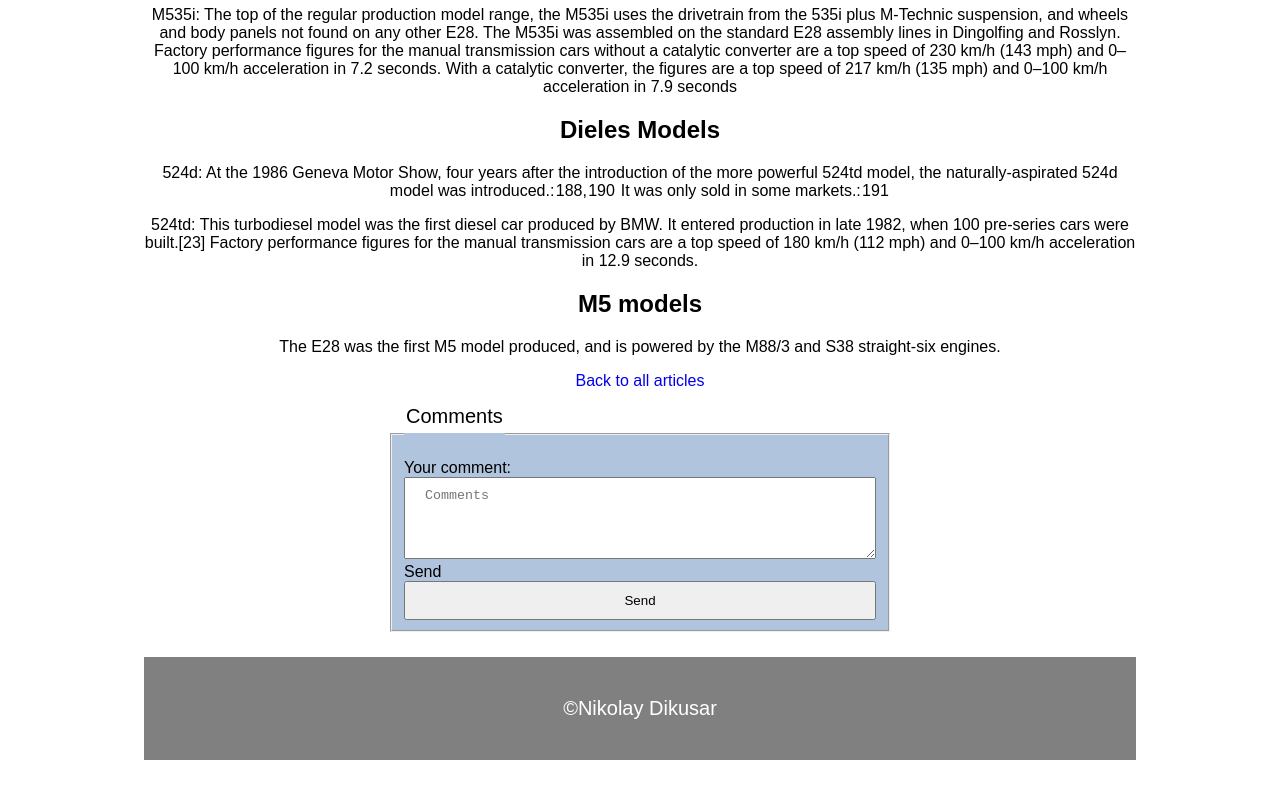
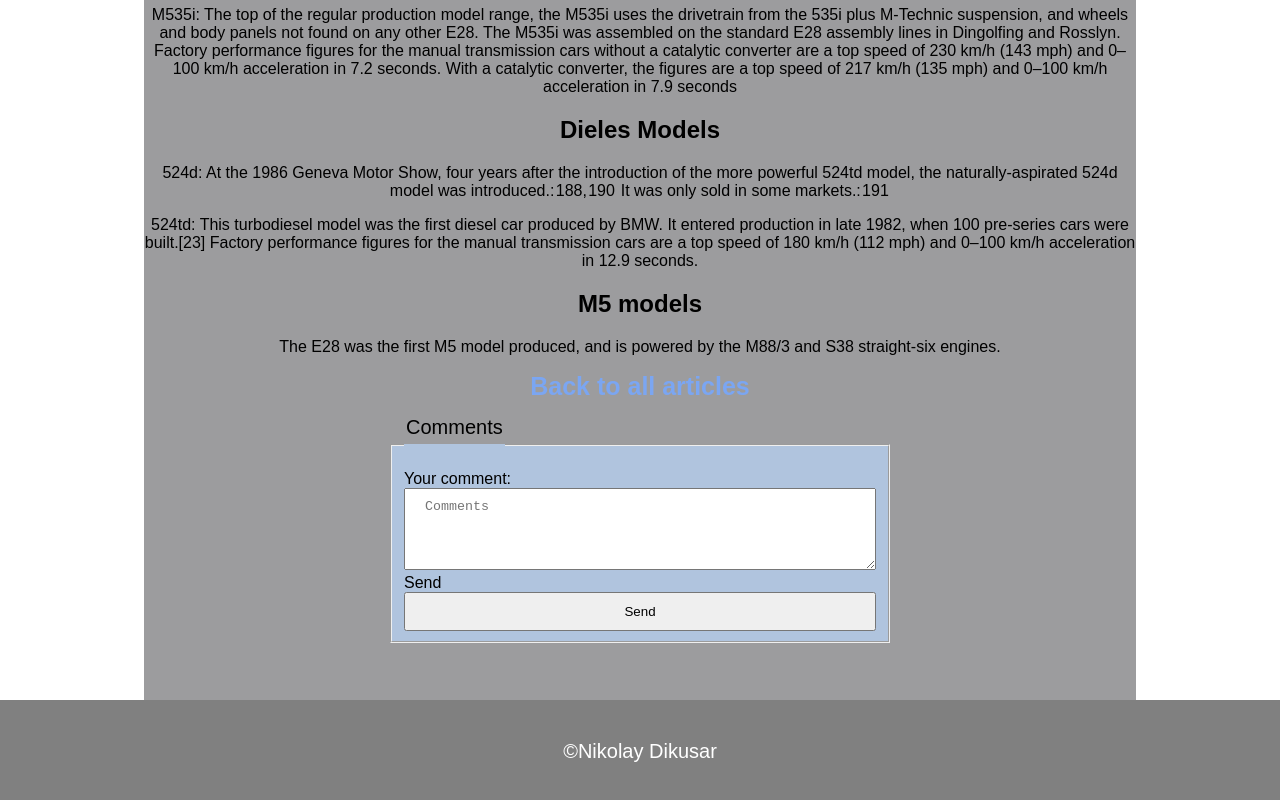
Before and after one commit to NikoDCode/SiteBuilder, a plain HTML site: page pages/articles/articles2.html in a window 1280 px wide. Shown: the part 1474-2274 px from the top of the page. Before the commit the page ends 2234 px from the top, so only its background shows below. Drawn offline with Linux system fonts and the light colour scheme.

Commit message:
fixed problem with central bg

```diff
--- a/css/style.css
+++ b/css/style.css
@@ -57,6 +57,8 @@
   width: min(100% - 40px, 992px);
   margin-inline: auto;
   position: relative;
+  padding-bottom: 32px;
+  min-height: 100vh;
 }
 
 .articles_center {
@@ -95,7 +97,7 @@
 }
 
 .main {
-  min-height: calc(100vh - 180px);
+  min-height: calc(100vh - 170px);
 }
 
 /* Для контента на страницы nav-page*/
@@ -141,6 +143,7 @@
   padding-bottom: 40px;
   font-size: 20px;
   text-align: center;
+  width: 100vw; /* Устанавливаем ширину на весь экран */
 }
 
 /* Контейнер для заглавий статей */
@@ -268,7 +271,7 @@
   align-items: flex-end;
   gap: 20px;
   justify-content: center;
-  margin-bottom: 10px;
+  padding-bottom: 40px;
 }
 
 /* Рамка галлерея*/
--- a/pages/articles/articles2.html
+++ b/pages/articles/articles2.html
@@ -9,9 +9,10 @@
 </head>
 
 <body>
+
+  <div class="background-main"></div>
+
   <header class="header">
-
-    <div class="container">
 
     <nav class="navbar">
       <ol class="navbar-list">
@@ -38,13 +39,16 @@
         </li>
       </ol>
     </nav>
-    </div>
   </header>
+
+
+  <main class="main">
+    <div class="container">
+      <div class="bg-center"></div>
+      <div class="articles_center">
 
         <h1>BMW 5 Series (E28)</h1>
 
-  <div class="container">
-    <div class="articles_center">
         <h2>Body and interior</h2>
         <p>The E28 has a self-supporting body that is welded to the body platform. The passenger cell is a safety
           passenger
@@ -56,17 +60,21 @@
         <p>Cruise control, an on-board computer (to display trip information), and a "check control" panel (to alert the
           driver about fluid levels and lighting faults) were introduced to the 5 Series on the E28. The glazing is made
           of
-        single-pane safety glass, the windscreen has laminated glass. As part of developing the air-conditioning system
+          single-pane safety glass, the windscreen has laminated glass. As part of developing the air-conditioning
+          system
           for the E28, several of the BMW engineers in charge of this program drove a previous generation E12 5 Series
           during the middle of summer in Texas. The E12 528i was painted black with a black interior, and driven 500 mi
           (805
           km) in one day.</p>
         <p>The styling was developed under BMW's chief designer Claus Luthe, with development of the E28 beginning in
-        1975. At the time that BMW was designing the E28, the company had only one computer, which was used for payroll
+          1975. At the time that BMW was designing the E28, the company had only one computer, which was used for
+          payroll
           management and spare parts logistics. Wolfgang Matschinsky and his team borrowed that computer to perform the
-        calculations necessary to develop the new drivetrain and chassis. This was due to the fact that the addition of
+          calculations necessary to develop the new drivetrain and chassis. This was due to the fact that the addition
+          of
           an
-        ABS system necessitated a redesign from the previous model due to excessive vibrations under heavy braking.</p>
+          ABS system necessitated a redesign from the previous model due to excessive vibrations under heavy braking.
+        </p>
         <h2>Engines</h2>
         <p>The E28 was the first 5 Series produced with diesel engines (the 524d and 524td models) and with a petrol
           engined
@@ -75,29 +83,35 @@
           straight-four petrol engine and the other three models using a straight-six petrol engine. Over the course of
           the
           E28 model, the following models were added: the 524d and 524td using diesel engines, the 518i (a fuel-injected
-        version of the 518), the 525e/528e as fuel-economy models, and the upper-specification 533i, 535i, M535i, and M5
+          version of the 518), the 525e/528e as fuel-economy models, and the upper-specification 533i, 535i, M535i, and
+          M5
           models.</p>
         <p>A liquid petroleum gas (LPG) option was introduced for some petrol engines in 1984.</p>
         <h2>Petrol Models</h2>
         <p>518: Sold only in some European markets where it suited local tax categories, the 518 was the lowest
           specification model which used a four-cylinder engine with a carburetor. Factory performance figures for the
-        manual transmission cars are a top speed of 164 km/h (102 mph) and 0–100 km/h acceleration in 14.0 seconds.</p>
-      <p>518i: The base model in Japan and some European countries, the 518i used a fuel-injected four-cylinder engine.
+          manual transmission cars are a top speed of 164 km/h (102 mph) and 0–100 km/h acceleration in 14.0 seconds.
+        </p>
+        <p>518i: The base model in Japan and some European countries, the 518i used a fuel-injected four-cylinder
+          engine.
           Factory performance figures for the manual transmission cars are a top speed of 175 km/h (109 mph) and 0–100
           km/h
           acceleration in 12.6 seconds. This version was not sold in Germany until the 1984 facelift, when it replaced
           the carburetted 518.</p>
         <p>520i: A mid-range model with the smallest of the available six-cylinder engines. Factory performance figures
           for
-        the manual transmission cars are a top speed of 190 km/h (118 mph) and 0–100 km/h acceleration in 11.4 seconds.
+          the manual transmission cars are a top speed of 190 km/h (118 mph) and 0–100 km/h acceleration in 11.4
+          seconds.
         </p>
         <p>525e / 528e: The 525e (called 528e in North America and Japan) uses a longer stroke 2.7-litre version of the
           6-cylinder M20 petrol engine, is optimised for fuel economy and torque at low engine speed rather than the
           traditional high revving characteristics of BMW straight-six engines. The "e" stands for the Greek letter eta,
-        for economy. According to BMW, the 525e is more fuel efficient than the 520i, which has the same rated power of
+          for economy. According to BMW, the 525e is more fuel efficient than the 520i, which has the same rated power
+          of
           92
           kW. Since many markets tax cars based on engine displacement, the eta's larger engine meant that it was not
-        suitable everywhere. The model was expressly developed with the American market in mind. BMW's corporate average
+          suitable everywhere. The model was expressly developed with the American market in mind. BMW's corporate
+          average
           fuel economy was at risk of not meeting requirements by 1984, primarily due to higher sales of their bigger,
           more
           expensive cars in the early 1980s. In Austria, the 525e was detuned to 88 kW (118 hp).</p>
@@ -109,21 +123,25 @@
           Factory
           performance figures for the manual transmission cars are a top speed of 201 km/h (125 mph) and 0–100 km/h
           acceleration in 9.8 seconds.[3]</p>
-      <p>528i: Initially the highest specification available, the 6-cylinder 528i became a mid-range model following the
+        <p>528i: Initially the highest specification available, the 6-cylinder 528i became a mid-range model following
+          the
           release of the 533i and 535i models. Factory performance figures for the manual transmission cars are a top
           speed
           of 215 km/h (134 mph) and 0–100 km/h acceleration in 8.4 seconds.</p>
         <p>533i: Only sold in Japan and North America, the 6-cylinder 533i was the highest specification model
           during its production years of 1983–1984. It was replaced by the 535i.</p>
-      <p>535i/is: Released in 1984, the 535i replaced the 533i and uses the same 6-cylinder drivetrain as the M535i. In
+        <p>535i/is: Released in 1984, the 535i replaced the 533i and uses the same 6-cylinder drivetrain as the M535i.
+          In
           the US there was also a 535is model, which included sport seats and spoilers at the front and rear. Factory
           performance figures for the manual transmission cars without a catalytic converter are a top speed of 225 km/h
-        (140 mph) and 0–100 km/h acceleration in 7.2 seconds. With a catalytic converter, the figures are a top speed of
+          (140 mph) and 0–100 km/h acceleration in 7.2 seconds. With a catalytic converter, the figures are a top speed
+          of
           212 km/h (132 mph) and 0–100 km/h acceleration in 7.9 seconds</p>
         <p>M535i: The top of the regular production model range, the M535i uses the drivetrain from the 535i plus
           M-Technic
           suspension, and wheels and body panels not found on any other E28. The M535i was assembled on the standard E28
-        assembly lines in Dingolfing and Rosslyn. Factory performance figures for the manual transmission cars without a
+          assembly lines in Dingolfing and Rosslyn. Factory performance figures for the manual transmission cars without
+          a
           catalytic converter are a top speed of 230 km/h (143 mph) and 0–100 km/h acceleration in 7.2 seconds. With a
           catalytic converter, the figures are a top speed of 217 km/h (135 mph) and 0–100 km/h acceleration in 7.9
           seconds</p>
@@ -132,17 +150,16 @@
           naturally-aspirated 524d model was introduced.: 188, 190  It was only sold in some markets.: 191 </p>
         <p>524td: This turbodiesel model was the first diesel car produced by BMW. It entered production in late 1982,
           when
-        100 pre-series cars were built.[23] Factory performance figures for the manual transmission cars are a top speed
+          100 pre-series cars were built.[23] Factory performance figures for the manual transmission cars are a top
+          speed
           of 180 km/h (112 mph) and 0–100 km/h acceleration in 12.9 seconds.</p>
         <h2>M5 models</h2>
         <p>The E28 was the first M5 model produced, and is powered by the M88/3 and S38 straight-six engines.</p>
-      <a href="../articles.html">Back to all articles</a>
-    </div>
+        <a href="../articles.html" class="nav-link-style">Back to all articles</a>
       </div>
 
 
-
-  <form action="url-handler" method="get" class="container">
+      <form action="url-handler" method="get">
         <fieldset>
           <legend>Comments</legend>
 
@@ -157,8 +174,12 @@
           </div>
         </fieldset>
 
+
+
+    </div>
+  </main>
   <footer class="footer">
-      <div class="container">
+    <div>
       &copy;Nikolay Dikusar
   </footer>
 
```
Also changed, not shown: index.html (+4 -9 lines), pages/articles.html (+2 -2 lines), pages/articles/articles1.html (+10 -9 lines), pages/articles/articles3.html (+12 -11 lines), pages/catalog.html (+1 -8 lines), pages/contacts.html (+4 -7 lines), pages/gallery.html (+1 -15 lines), pages/page-nav.html (+3 -13 lines), pages/registration.html (+1 -15 lines). Lines whose indentation alone changed are shown as unchanged.
